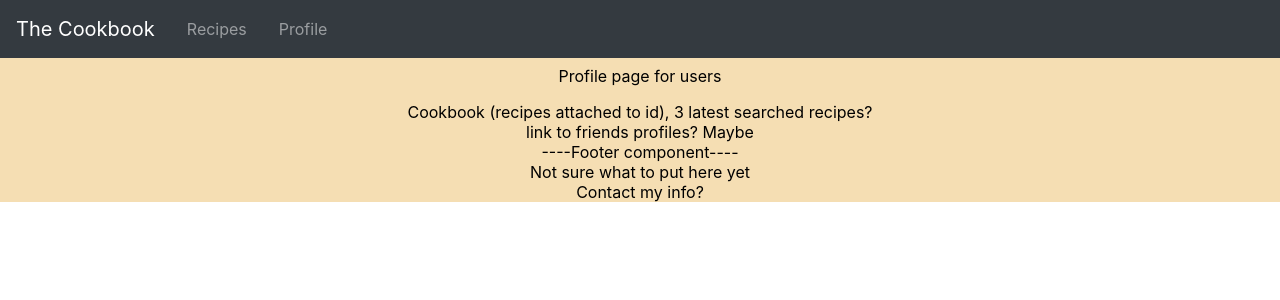
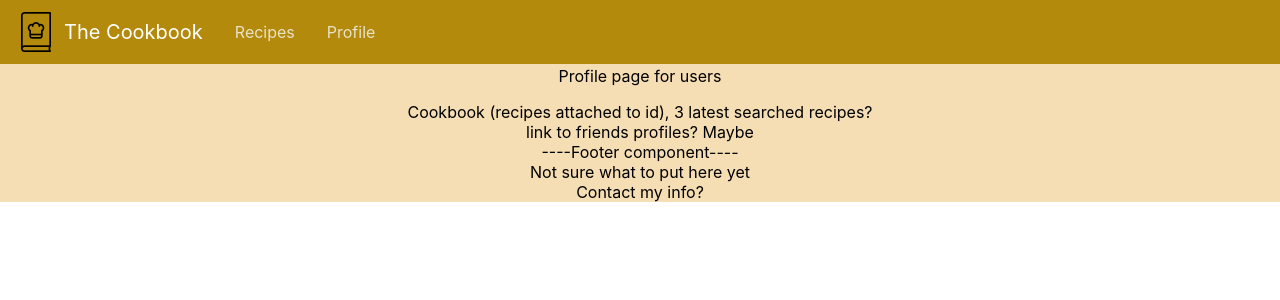
Before and after one commit to kevhunte/TheCookbook, a React (Create React App) app: page /profile in a window 1280 px wide. Shown: the top 300 px of the page. Built offline with nearby package versions, Linux system fonts and the light colour scheme.

Commit message:
Refactor + design

```diff
--- a/src/App.css
+++ b/src/App.css
@@ -9,7 +9,7 @@
   left: 0;
   right: 0;
   z-index: 1000;
-  background-color: #343a40 !important;
+  background-color: #B38A0B !important;
   display: flex;
   align-items: center;
   padding: .75rem 1rem;
@@ -26,6 +26,11 @@
       color: white;
 }
 
+.navbarPicture {
+  max-width: 2.5rem;
+  padding-right: 0.5rem;
+}
+
 .list-items{
   display: flex;
   flex-direction: row;
@@ -40,44 +45,10 @@ a{
 }
 
 li>a{
-  color: hsla(0,0%,100%,.5);
+  color: hsla(46, 5%, 97%,.8);
   padding: .5rem 1rem;
 }
 
 .page{
   padding-top: 50px;
 }
-/* .App-logo {
-  height: 40vmin;
-  pointer-events: none;
-}
-
-@media (prefers-reduced-motion: no-preference) {
-  .App-logo {
-    animation: App-logo-spin infinite 20s linear;
-  }
-}
-
-.App-header {
-  background-color: #282c34;
-  min-height: 100vh;
-  display: flex;
-  flex-direction: column;
-  align-items: center;
-  justify-content: center;
-  font-size: calc(10px + 2vmin);
-  color: white;
-}
-
-.App-link {
-  color: #61dafb;
-}
-
-@keyframes App-logo-spin {
-  from {
-    transform: rotate(0deg);
-  }
-  to {
-    transform: rotate(360deg);
-  }
-} */
--- a/src/App.js
+++ b/src/App.js
@@ -1,31 +1,20 @@
 import React, {useState, useEffect} from 'react';
+import NavBar from './components/navbar';
 import { Route, Switch } from 'react-router-dom';
 import Home from './routes/Home'
 import Search from './routes/SearchRecipes';
 import Profile from './routes/Profile';
 import NotFoundPage from './routes/ErrorPage';
-//import logo from './logo.svg';
 import './App.css';
 
 const App = () => {
-  const routes = [
-    {'path':'/', 'name':'Home'},
-    {'path':'/search', 'name':'Search'},
-    {'path':'/profile', 'name':'Profile'}
-  ];
+// handle auth for router here. Can pass auth value to components for conditional rendering
 
+// localStorage options?
 
   return (
     <div className="App">
-      <div id="navbar" className="navbar">
-        <a href="/" className="navbar-brand">The Cookbook</a>
-        <div>
-          <ul className="list-items">
-              <li><a href="/search">Recipes</a></li>
-              <li><a href="/profile">Profile</a></li>
-          </ul>
-        </div>
-      </div>
+      <NavBar/>
       <Switch>
           <Route path="/" component={Home} exact />
           <Route path="/search" component={Search} />
--- /dev/null
+++ b/src/components/navbar.js
@@ -0,0 +1,23 @@
+import React from 'react';
+//uses the App.css file in the App root
+
+const NavBar = () => {
+  // check if authenticated. Show user's picture if so
+  return (
+    <>
+      <div id="navbar" className="navbar">
+       <img className="navbarPicture" src="/favicon.png"/>
+        <a href="/" className="navbar-brand">The Cookbook</a>
+        <div>
+          <ul className="list-items">
+              <li><a href="/search">Recipes</a></li>
+              <li><a href="/profile">Profile</a></li>
+          </ul>
+        </div>
+      </div>
+    </>
+  );
+}
+
+
+export default NavBar;
--- a/src/routes/Profile.js
+++ b/src/routes/Profile.js
@@ -1,6 +1,7 @@
 import React from 'react';
 
 const Profile = () => {
+  // check if authenticated. Return auth or unauth version of webpage
   return (
     <div id="profilePage" className="profile page">
       <p>{'Profile page for users'}</p>
```
Also changed, not shown: src/logo.svg (deleted).
